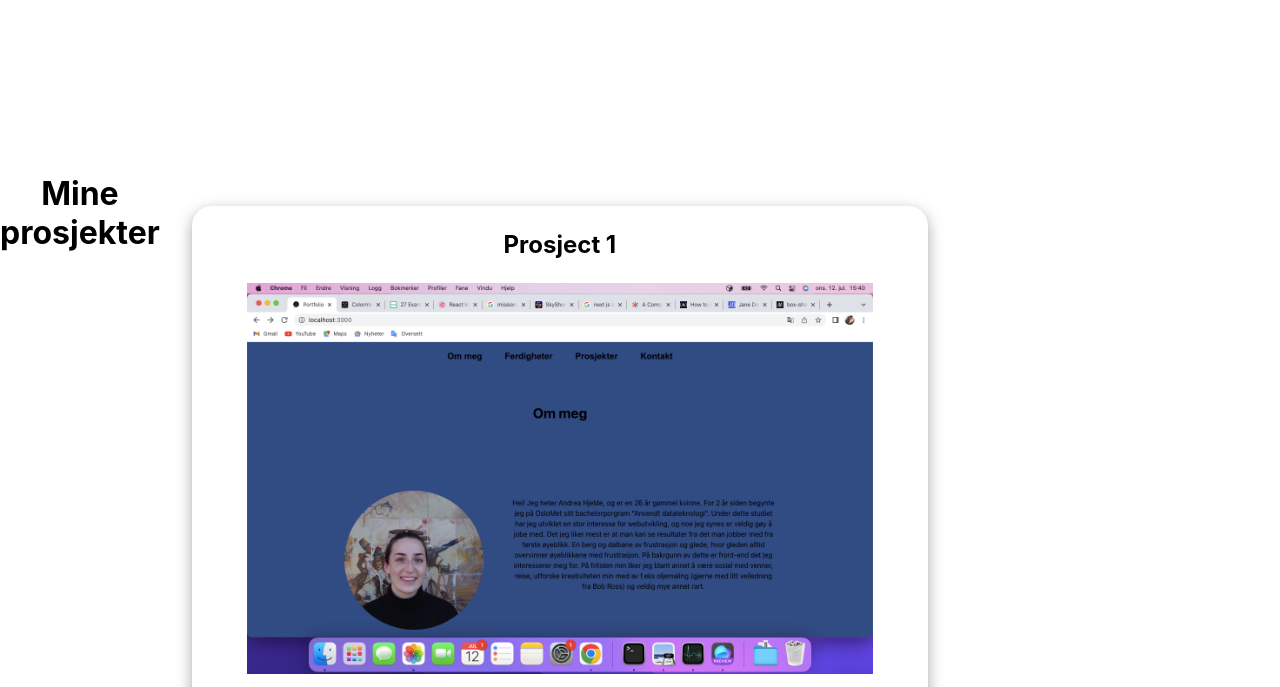
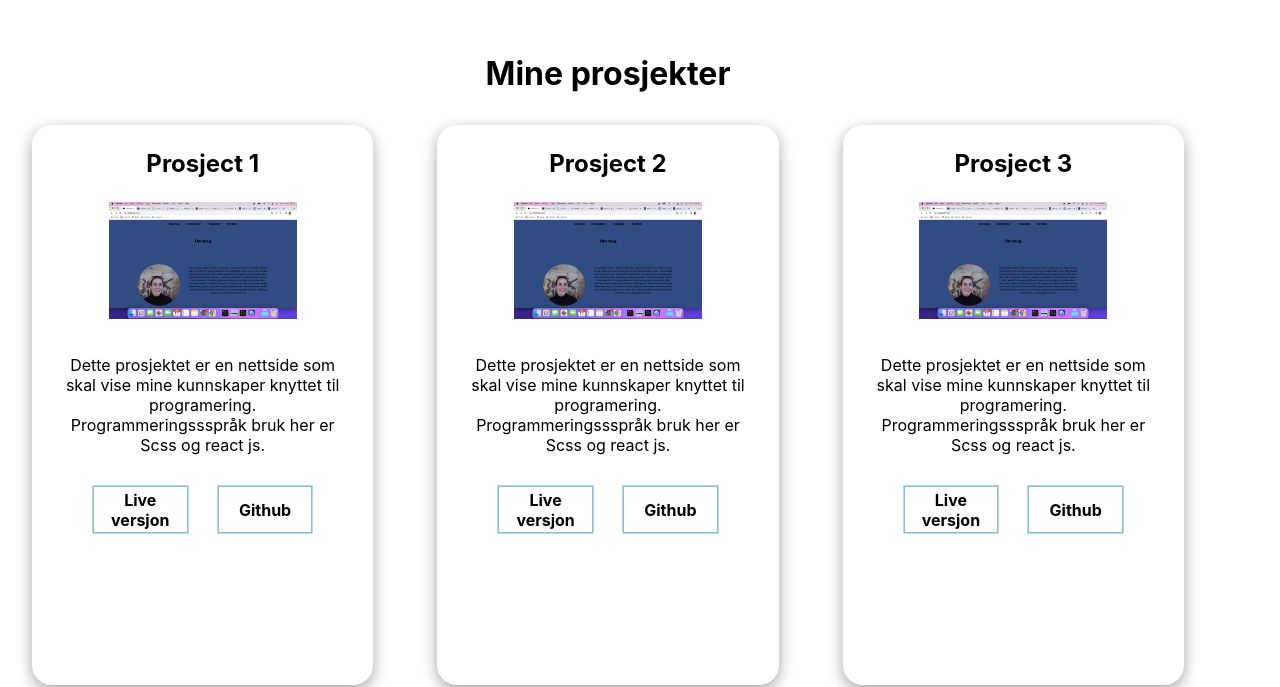
Before and after one commit to andreahjelde/portfolio, a React (Create React App) app: page / in a window 1280 px wide. Shown: the part 1689-2376 px from the top of the page. Built offline with nearby package versions, Linux system fonts and the light colour scheme.

Commit message:
responsive styling

```diff
--- a/src/App.js
+++ b/src/App.js
@@ -5,11 +5,11 @@ import Contact from "./Components/Contact";
 import Projects from "./Components/Projects";
 import Skills from "./Components/Skills";
 import Footer from "./Components/Footer";
-import Typewriter from "./Components/Typewriter"
 import { useRef } from "react";
 import ButtonToTop from "./Components/ButtonToTop";
 
 import React, {useEffect, useState} from "react"
+import Navbar from "./Components/Navbar";
 
 
 function App() {
@@ -53,20 +53,20 @@ function App() {
 
     <div className={"App"}>
       <header className={"header"}>
-        <div className={"container_navbar"}>
+        <Navbar>
+          <div className={"container_navbar"}>
             <button className={"navbarBtn"} onClick={() => scrollToSection(about)}>Om meg</button>
             <button className={"navbarBtn"} onClick={() => scrollToSection(skills)}>Ferdigheter</button>
-          <button className={"navbarBtn"} onClick={() => scrollToSection(projects)}>Prosjekter</button>
-          <button className={"navbarBtn"} onClick={() => scrollToSection(contact)}>Kontakt</button>
-        </div>
+            <button className={"navbarBtn"} onClick={() => scrollToSection(projects)}>Prosjekter</button>
+            <button className={"navbarBtn"} onClick={() => scrollToSection(contact)}>Kontakt</button>
+          </div>
+        </Navbar>
       </header>
 
       <main className={"main"}>
         <button style={{display: isVisible ? 'block' : 'none'}} onClick={goTop}>
           <ButtonToTop />
         </button>
-
-        <Typewriter />
         <About ref={about}/>
         <Skills ref={skills} />
         <Projects ref={projects} />
--- a/src/Components/Contact.js
+++ b/src/Components/Contact.js
@@ -7,9 +7,8 @@ const Contact = React.forwardRef((props, ref) => {
     return(
         <div ref={ref} className={styles.container}>
             <h1>Kontakt meg</h1>
-            <p>Tlf: 415 47 827</p>
-            <p>E-post: andrea.hjelde@gmail.com</p>
-            <p>LinkedIn</p>
+            <p className={styles.text}>Tlf: 415 47 827</p>
+            <p className={styles.text}>E-post: andrea.hjelde@gmail.com</p>
         </div>
     )
 })
--- /dev/null
+++ b/src/Components/Navbar.js
@@ -0,0 +1,9 @@
+import styles from '../styles/Navbar.module.scss'
+
+const Navbar = ( {children}) => {
+    return(
+        <div className={styles.container}> {children}</div>
+    )
+}
+
+export default Navbar
--- a/src/Components/Projects.js
+++ b/src/Components/Projects.js
@@ -10,9 +10,9 @@ const Projects = React.forwardRef((props, ref) => {
         <div ref={ref} className={styles.mainContainer}>
         <h1 className={styles.title1El}>Mine prosjekter</h1>
 
-            <div>
+            <div className={styles.el}>
                 <Box>
-                    <div className={styles.container1}>
+                    <div className={styles.containerEl}>
                         <h2 className={styles.titleEl}>Prosject 1</h2>
                         <img className={styles.bildeProsject} src={project} alt={"project"}/>
                         <p className={styles.textEl}>Dette prosjektet er en nettside som skal vise mine kunnskaper knyttet til programering.
@@ -25,7 +25,7 @@ const Projects = React.forwardRef((props, ref) => {
 
                 </Box>
                 <Box>
-                    <div className={styles.container2}>
+                    <div className={styles.containerEl}>
                         <h2 className={styles.titleEl}>Prosject 2</h2>
                         <img className={styles.bildeProsject} src={project} alt={"project"}/>
                         <p className={styles.textEl}>Dette prosjektet er en nettside som skal vise mine kunnskaper knyttet til programering.
@@ -39,7 +39,7 @@ const Projects = React.forwardRef((props, ref) => {
                 </Box>
 
                 <Box>
-                    <div className={styles.container3}>
+                    <div className={styles.containerEl}>
                         <h2 className={styles.titleEl}>Prosject 3</h2>
                         <img className={styles.bildeProsject} src={project} alt={"project"}/>
                         <p className={styles.textEl}>Dette prosjektet er en nettside som skal vise mine kunnskaper knyttet til programering.
--- a/src/Components/Typewriter.js
+++ /dev/null
@@ -1,11 +0,0 @@
-import styles from '../styles/Typewriter.module.scss'
-import React from "react"
-const Typewriter = () => {
-    return (
-        <div className={styles.container}>
-            <h1></h1>
-        </div>
-    )
-}
-
-export default Typewriter;
--- a/src/styles/About.module.scss
+++ b/src/styles/About.module.scss
@@ -2,6 +2,8 @@
 
 .container{
     margin: 4rem;
+
+  width: 80%;
 
     .title{
         color: black;
@@ -27,15 +29,17 @@
 
         line-height: 1.5rem;
         padding-top: 2rem;
+        width: 15rem;
+        justify-content: center;
 
     }
 
-    @media screen and (min-width: map-get($breakpoints, phone) ) {
+    @media screen and (min-width: map-get($breakpoints, tablet) ) {
+        .txtAbout{
 
+            width: 40rem;
 
-    }
-    @media screen and (min-width: map-get($breakpoints, tablet) ) {
-
+         }
 
     }
 
@@ -48,7 +52,12 @@
             justify-content: center;
             height: 30vh;
             gap: 4rem;
-            margin: 10rem;
+            //margin: 10rem;
+            .txtAbout{
+
+               width: 35rem;
+
+            }
         }
 
     }
--- a/src/styles/Button.module.scss
+++ b/src/styles/Button.module.scss
@@ -4,13 +4,13 @@
 
 .container{
     all:unset;
-    width: 7rem;
+    width: 5rem;
     height: 2rem;
     font-weight: bold;
     display: flex;
     justify-content: center;
     align-items: center;
-    padding: .2rem;
+    padding: .4rem;
 
     --c:  #83C2DB; /* the color*/
     box-shadow: 0 0 0 .1em var(--c);
@@ -40,6 +40,6 @@
         box-shadow: 0 0 9e9q inset $primary-color;
         background-color: var(--c);
         color: #fff;
-}
+    }
 
 }
--- a/src/styles/ButtonToTop.module.scss
+++ b/src/styles/ButtonToTop.module.scss
@@ -18,6 +18,14 @@
     bottom: 10rem;
     border-style: none;
 
+    @media screen and (min-width: map-get($breakpoints, tablet) ) {
+      left: 92%;
+
+  }
+  @media screen and (min-width: map-get($breakpoints, laptop) ) {
+   left: 94%;
+
+}
 }
 
 .btnToTop:active{background-color: red;}
--- a/src/styles/Contact.module.scss
+++ b/src/styles/Contact.module.scss
@@ -3,4 +3,22 @@
 .container{
     height: 50vh;
     padding-top: 10rem;
+    h1{
+        padding-bottom: 1rem;
+    }
+
+    .text{
+        padding: 1rem;
+    }
+
+    @media screen and (min-width: map-get($breakpoints, tablet) ) {
+        padding-top: 20rem;
+
+    }
+
+    @media screen and (min-width: map-get($breakpoints, laptop) ) {
+
+        padding-top: 10rem;
+
+    }
 }
--- a/src/styles/Typewriter.module.scss
+++ b/src/styles/Navbar.module.scss
@@ -1,5 +1,8 @@
 @import './variables.scss';
 
 .container{
+
     width: 100%;
+    height: 15vh;
+
 }
--- a/src/styles/Projects.module.scss
+++ b/src/styles/Projects.module.scss
@@ -1,25 +1,30 @@
 @import './variables.scss';
+
 
 .mainContainer{
 
-    //width: 25rem;
-    display: flex;
-    flex-direction: column;
-    justify-content: center;
+    width: 95%;
+    min-width: 80%;
+    //justify-content: center;
     padding-top: 10rem;
 
-
-    .container1{
+    .el{
+        display: flex;
+        flex-direction: column;
+    }
+    .containerEl{
 
         .titleEl{
             padding: 1.5rem;
         }
 
         .bildeProsject{
-            width: 85%;
+            min-width: 30%;
+            max-width: 75%;
         }
         .textEl{
             padding: 2rem;
+            min-width: 10%;
         }
         .btn{
             gap: 2rem;
@@ -28,56 +33,30 @@
         }
     }
 
-.container2{
 
-    .titleEl{
-        padding: 1.5rem;
-    }
-        .bildeProsject{
-            width: 85%;
-        }
-        .textEl{
-            padding: 2rem;
-        }
-
-        .btn{
-            gap: 2rem;
-            display: flex;
-            justify-content: center;
-        }
-    }
-
-.container3{
-    .titleEl{
-        padding: 1.5rem;
-    }
-
-        .bildeProsject{
-            width: 85%;
-        }
-        .textEl{
-            padding: 2rem;
-        }
-        .btn{
-            gap: 2rem;
-            display: flex;
-            justify-content: center;
-        }
-
-    }
 
 @media screen and (min-width: map-get($breakpoints, tablet) ) {
 
-            width: 35rem;
+            //width: 40rem;
             height: 70rem;
+            margin-bottom: 30rem;
+            padding-top: 6rem;
+            .bildeProsject{
+                width: 55%;
+            }
+
+
 
     }
 @media screen and (min-width: map-get($breakpoints, laptop) ) {
-            display: flex;
-            flex-direction: row;
-            width: 60rem;
-            justify-content: space-between;
-            align-content: center;
+
+            //width: 60rem;
+            height: 50rem;
+            margin-bottom: 5rem;
+            .el{
+                display: flex;
+                flex-direction: row;
+            }
 
     }
 }
```
